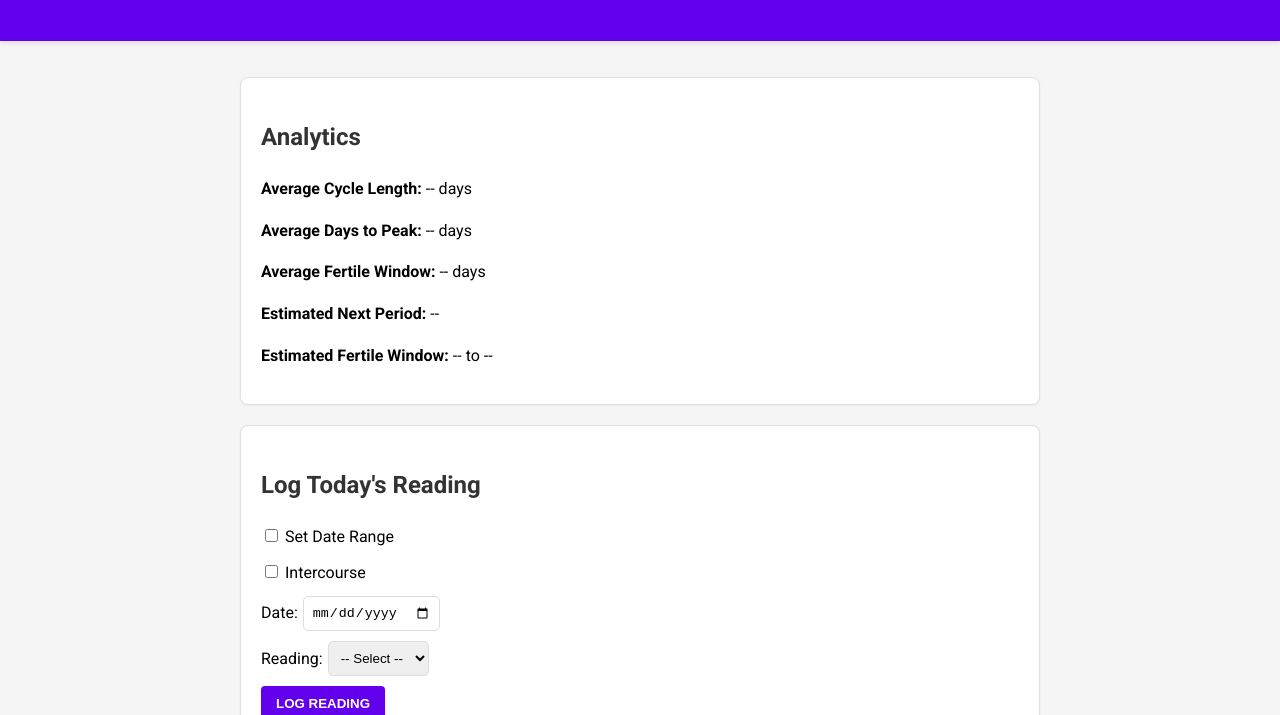
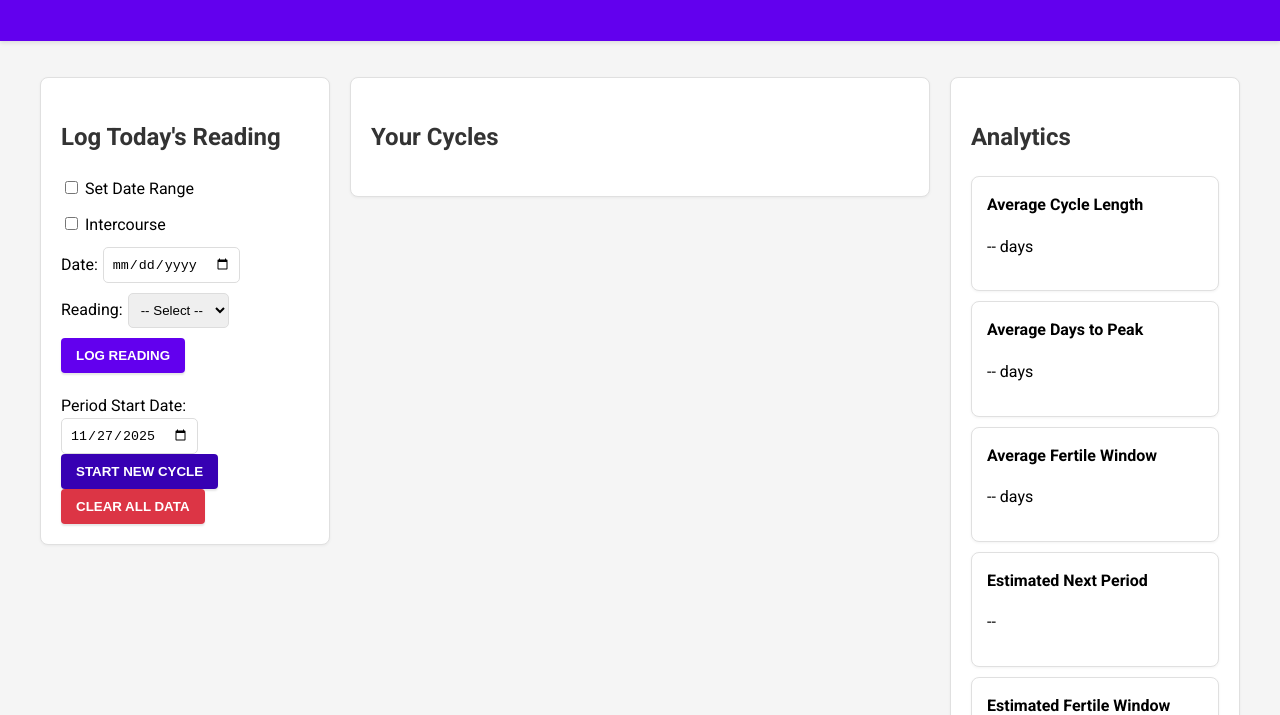
Before and after one commit to jlivanramirez7/Rhythm, a website: page public/app.html in a window 1280 px wide. Shown: the part 85-800 px from the top of the page. Drawn offline with Linux system fonts and the light colour scheme; no server answers.

Commit message:
feat: Implement three-column layout and analytics cards

```diff
--- a/public/app.html
+++ b/public/app.html
@@ -25,16 +25,7 @@
         </div>
     </header>
 
-    <main>
-        <section id="analytics-section">
-            <h2>Analytics</h2>
-            <p><strong>Average Cycle Length:</strong> <span id="avg-cycle-length">--</span> days</p>
-            <p><strong>Average Days to Peak:</strong> <span id="avg-days-to-peak">--</span> days</p>
-            <p><strong>Average Fertile Window:</strong> <span id="avg-fertile-window">--</span> days</p>
-            <p><strong>Estimated Next Period:</strong> <span id="estimated-next-period">--</span></p>
-            <p><strong>Estimated Fertile Window:</strong> <span id="fertile-window-start">--</span> to <span id="fertile-window-end">--</span></p>
-        </section>
-
+    <main class="main-grid">
         <section id="input-section" class="form-container">
             <h2>Log Today's Reading</h2>
             <form id="reading-form">
@@ -79,6 +70,32 @@
             <h2>Your Cycles</h2>
             <div id="cycles-container"></div>
         </section>
+
+        <section id="analytics-section">
+            <h2>Analytics</h2>
+            <div class="analytics-grid">
+                <div class="analytic-card">
+                    <h4>Average Cycle Length</h4>
+                    <p><span id="avg-cycle-length">--</span> days</p>
+                </div>
+                <div class="analytic-card">
+                    <h4>Average Days to Peak</h4>
+                    <p><span id="avg-days-to-peak">--</span> days</p>
+                </div>
+                <div class="analytic-card">
+                    <h4>Average Fertile Window</h4>
+                    <p><span id="avg-fertile-window">--</span> days</p>
+                </div>
+                <div class="analytic-card">
+                    <h4>Estimated Next Period</h4>
+                    <p><span id="estimated-next-period">--</span></p>
+                </div>
+                <div class="analytic-card">
+                    <h4>Estimated Fertile Window</h4>
+                    <p><span id="fertile-window-start">--</span> to <span id="fertile-window-end">--</span></p>
+                </div>
+            </div>
+        </section>
     </main>
 
     <script src="/app.js"></script>
--- a/public/app.js
+++ b/public/app.js
@@ -287,7 +287,8 @@ document.addEventListener('DOMContentLoaded', () => {
                         const deleteButton = document.createElement('button');
                         deleteButton.textContent = 'x';
                         deleteButton.classList.add('delete-day-button');
-                        deleteButton.onclick = () => {
+                        deleteButton.onclick = (e) => {
+                            e.stopPropagation();
                             const dayData = JSON.parse(dayDiv.dataset.dayData);
                             deleteReading(dayData.id);
                         };
--- a/public/styles.css
+++ b/public/styles.css
@@ -38,10 +38,37 @@ header {
     margin-right: 10px;
 }
 
-main {
+.main-grid {
+    display: grid;
+    grid-template-columns: 1fr 2fr 1fr;
+    gap: 20px;
     padding: 1rem;
-    max-width: 800px;
+    max-width: 1200px;
     margin: 20px auto;
+}
+
+@media (max-width: 768px) {
+    .main-grid {
+        grid-template-columns: 1fr;
+    }
+}
+
+.analytics-grid {
+    display: grid;
+    grid-template-columns: repeat(auto-fit, minmax(150px, 1fr));
+    gap: 10px;
+}
+
+.analytic-card {
+    background: var(--surface-color);
+    padding: 15px;
+    border-radius: 8px;
+    border: 1px solid #e0e0e0;
+    box-shadow: 0 1px 3px rgba(0,0,0,0.05);
+}
+
+.analytic-card h4 {
+    margin: 0 0 10px 0;
 }
 
 section {
@@ -120,6 +147,10 @@ button:hover {
 
 #period-button:hover {
     background: #c0392b;
+}
+
+#cycles-section, #input-section, #analytics-section {
+    align-self: start;
 }
 
 #cycles-container {
@@ -274,7 +305,7 @@ button:hover {
         font-size: 1.2rem;
     }
 
-    main {
+    .main-grid {
         padding: 0.5rem;
     }
 
@@ -295,6 +326,7 @@ button:hover {
     .cycle-menu-button {
         top: 10px;
         right: 10px;
+        display: flex; /* Ensure it's always visible */
     }
 
     .menu-content {
```
